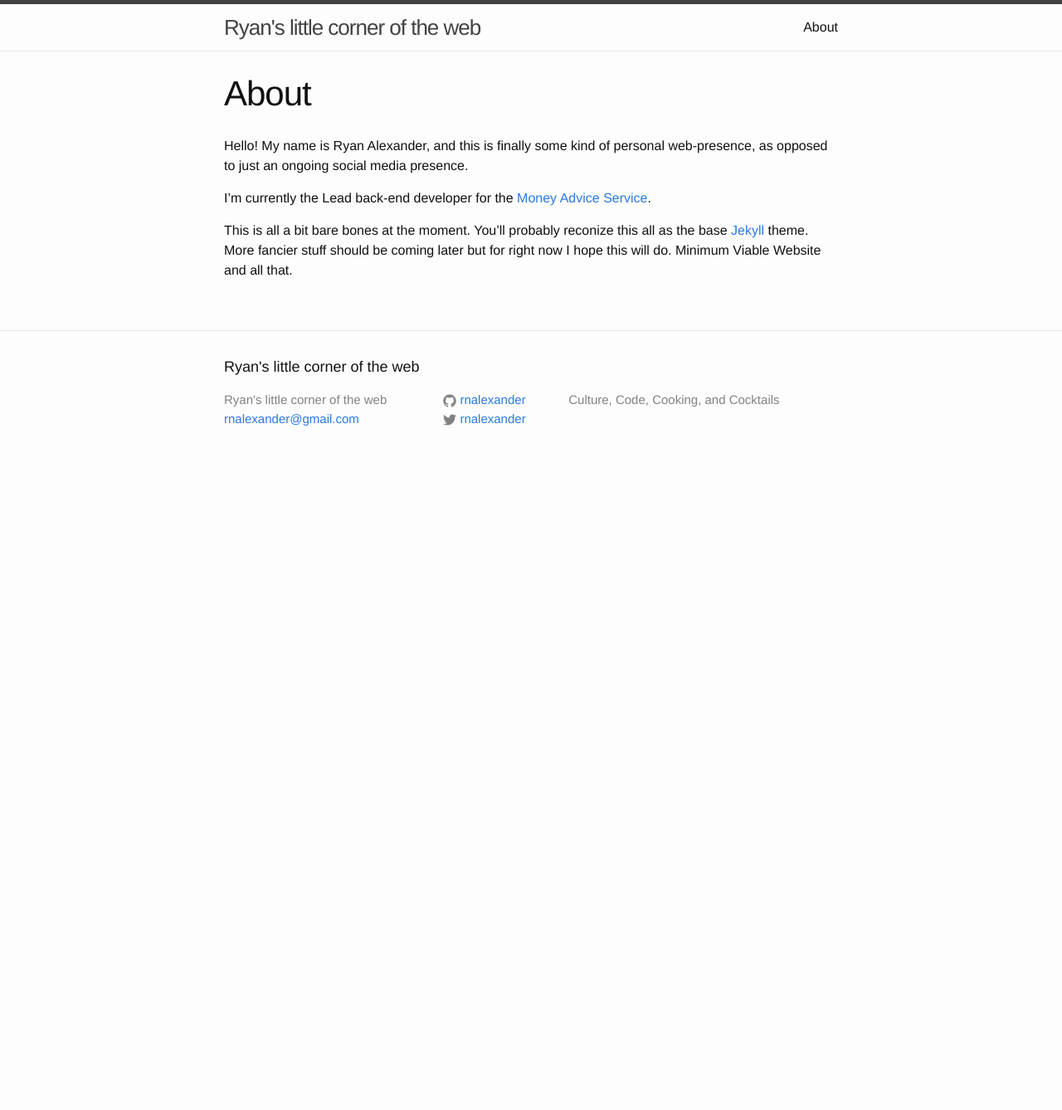
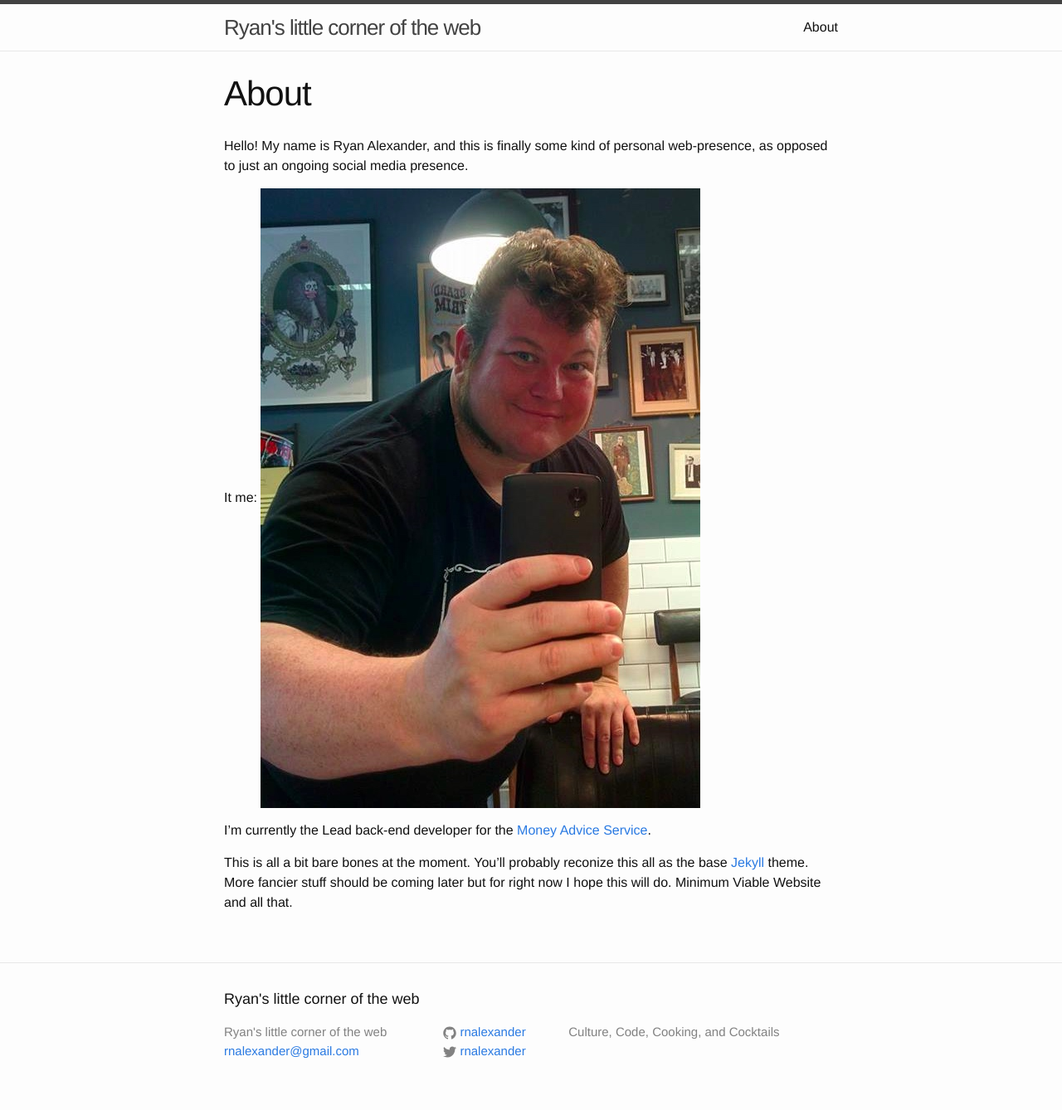
Before and after one commit to rnalexander/rna-site, a Jekyll site: the page built from about.md, in a window 1280 px wide. Shown: the whole page at 83% size. Built offline with Jekyll 4.4.1, drawn with Linux system fonts in a browser that asks for light colours; before the commit the page ends 900 px from its top, so only the background shows below that.

Commit message:
add selfie

```diff
--- a/_posts/2016-06-19-Im-Speaking-At-The-Lead-Developer-2016-Conference.markdown
+++ b/_posts/2016-06-19-Im-Speaking-At-The-Lead-Developer-2016-Conference.markdown
@@ -2,7 +2,7 @@
 layout: post
 title:  "I am speaking at the Lead Developer 2016 conference"
 date:   2016-06-19 17:47:05 +0100
-categories: update conferences speaking
+categories: update,conferences,speaking
 ---
 I'm going to be speaking at this year's [Lead Developer conference][lead-dev-2016]!
 
--- a/about.md
+++ b/about.md
@@ -5,6 +5,9 @@ permalink: /about/
 ---
 Hello!  My name is Ryan Alexander, and this is finally some kind of personal web-presence, as opposed to just an ongoing social media presence.
 
+It me:
+<img src="{{ "/assets/rna_pomp.jpg" | prepend: site.url }}">
+
 I'm currently the Lead back-end developer for the [Money Advice Service](https://www.moneyadviceservice.org.uk).
 
 This is all a bit bare bones at the moment.  You'll probably reconize this all as the base [Jekyll](http://jekyllrb.com/) theme.  More fancier stuff should be coming later but for right now I hope this will do.  Minimum Viable Website and all that.
```
Also changed, not shown: assets/rna_pomp.jpg (added).
